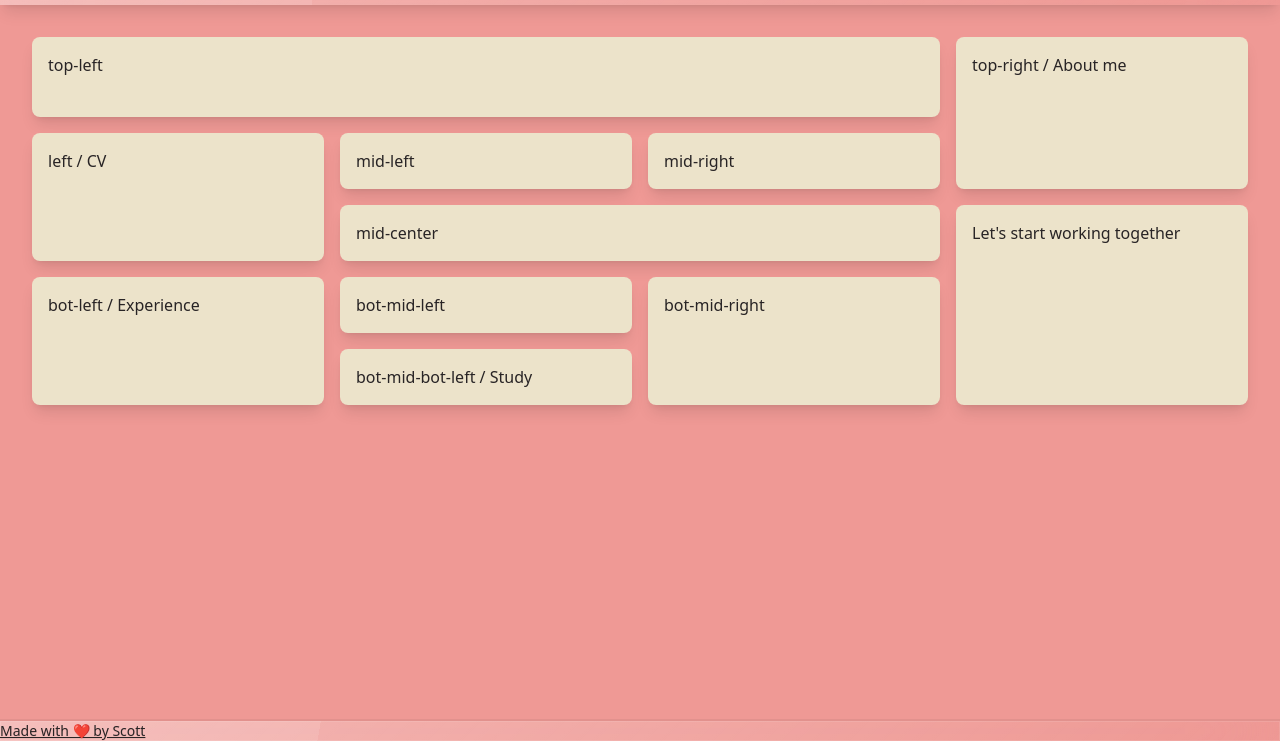
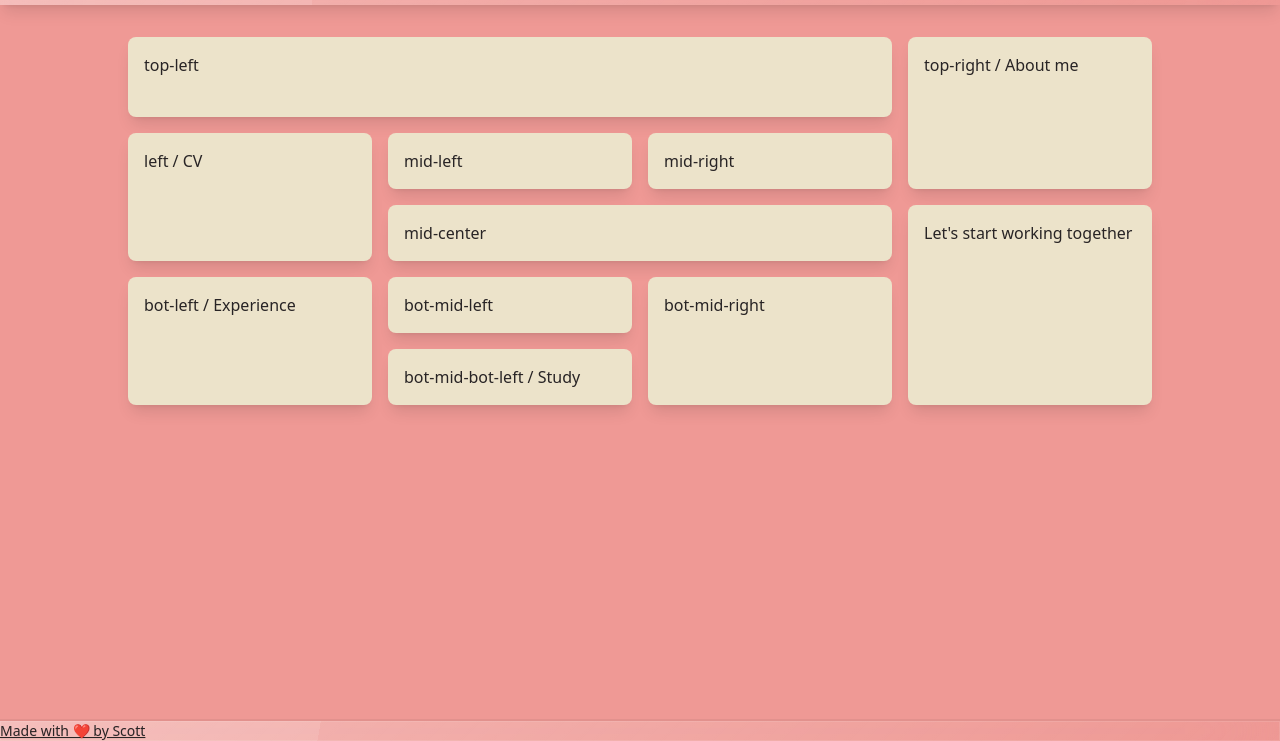
Before and after one commit to ddrscott/bento-demo, a plain HTML site: page docs/index.html in a window 1280 px wide. Shown: the part 59-800 px from the top of the page. Drawn offline with nearby package versions, Linux system fonts and the light colour scheme.

Commit message:
Update README and tweak the style

```diff
--- a/docs/index.html
+++ b/docs/index.html
@@ -10,7 +10,10 @@
     <header class="navbar glass bg-secondary shadow-lg fixed top-0 left-0 right-0">
       <a class="btn btn-ghost text-xl">Bento Demo</a>
     </header>
-    <main class="pt-16 container container-lg grid grid-cols-12 gap-4">
+    <main class="pt-16
+        relative m-auto grid w-full max-w-5xl
+        container container-lg grid grid-cols-12 gap-4
+        ">
         <section class="col-span-9 row-span-6 p-4 rounded-lg shadow-lg bg-base-100">
             top-left
         </section>
```
Also changed, not shown: 1 other file.
